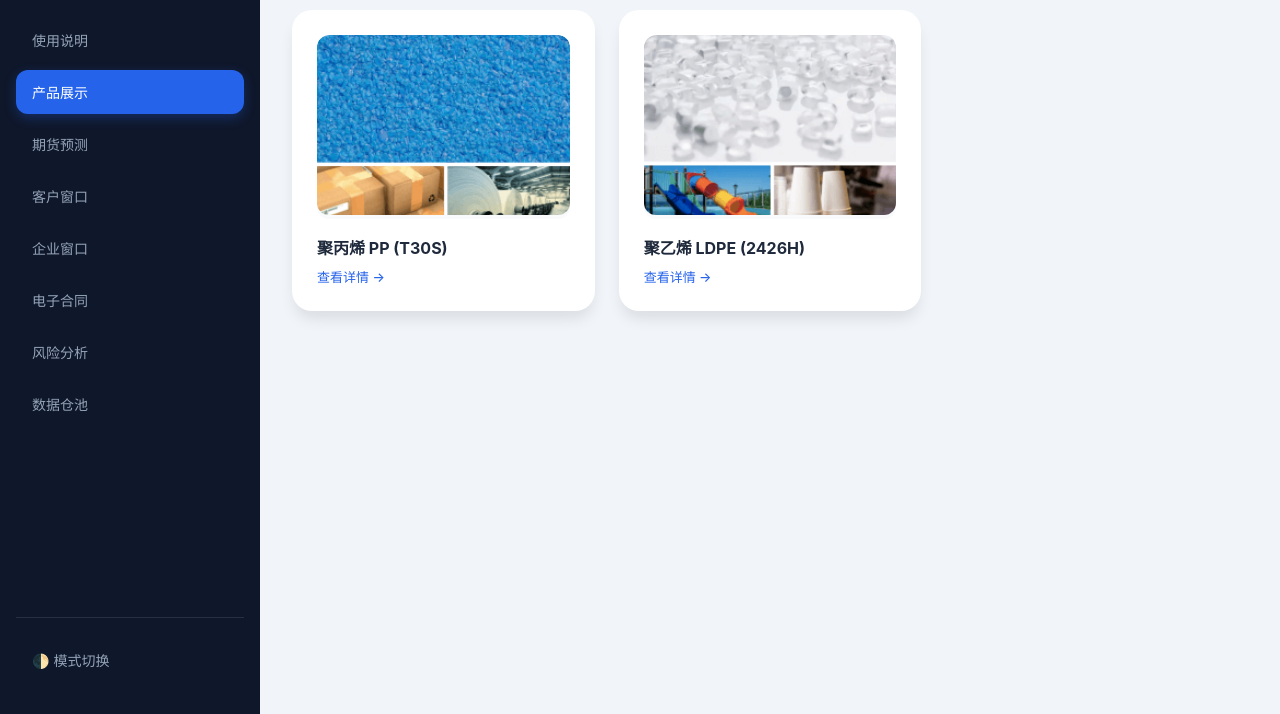
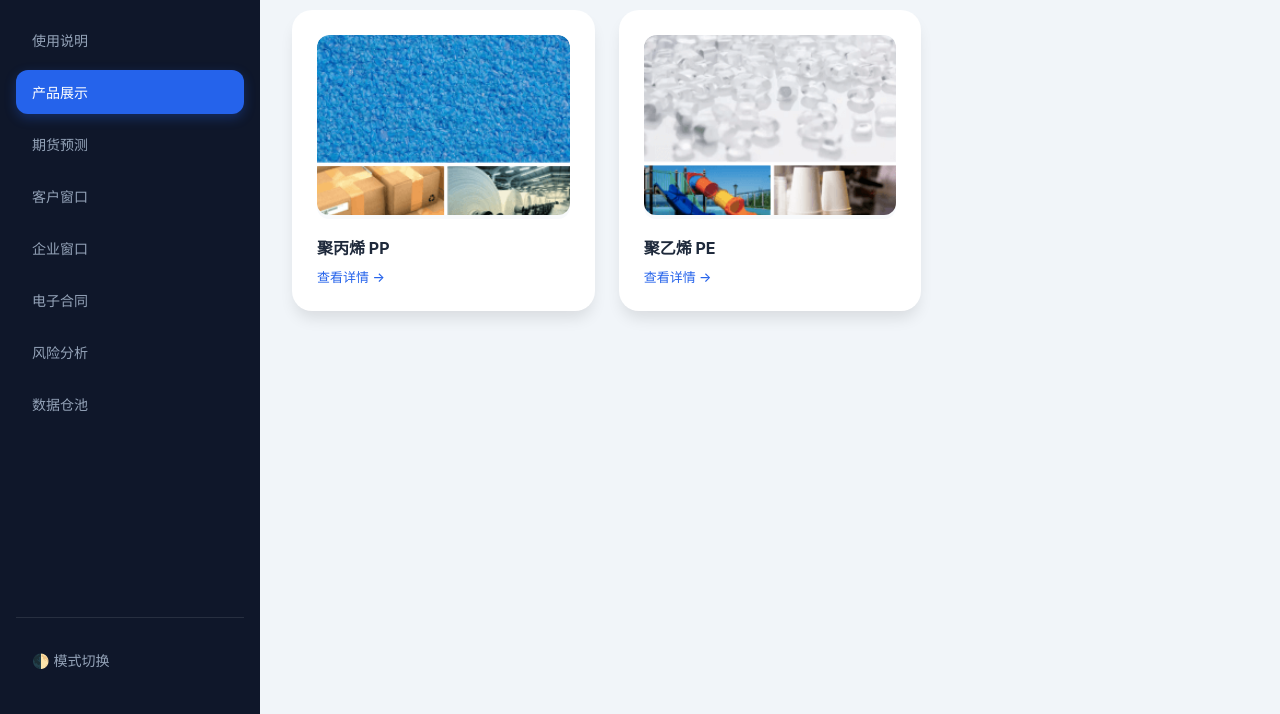
Before and after one commit to Huayifeize/myzy, a plain HTML site: page index.html in a window 1280 px wide. Both pictures are taken after a click on the element "产品展示". Shown: the part 86-800 px from the top of the page. Drawn offline with nearby package versions, Linux system fonts and the light colour scheme.

```diff
--- a/index.html
+++ b/index.html
@@ -148,7 +148,7 @@
                 <img src="pp_product.png" alt="PP" style="width:100%; height:180px; object-fit:cover; border-radius:12px;">
             </div>
             <div style="margin-top:16px;">
-                <div style="font-weight:700; font-size:16px;">聚丙烯 PP (T30S)</div>
+                <div style="font-weight:700; font-size:16px;">聚丙烯 PP </div>
                 <div class="view-detail" style="color:var(--primary); font-size:13px; margin-top:8px; font-weight:500;">查看详情 →</div>
             </div>
         </div>
@@ -158,7 +158,7 @@
                 <img src="pe_product.png" alt="PE" style="width:100%; height:180px; object-fit:cover; border-radius:12px;">
             </div>
             <div style="margin-top:16px;">
-                <div style="font-weight:700; font-size:16px;">聚乙烯 LDPE (2426H)</div>
+                <div style="font-weight:700; font-size:16px;">聚乙烯 PE </div>
                 <div class="view-detail" style="color:var(--primary); font-size:13px; margin-top:8px; font-weight:500;">查看详情 →</div>
             </div>
         </div>
```
